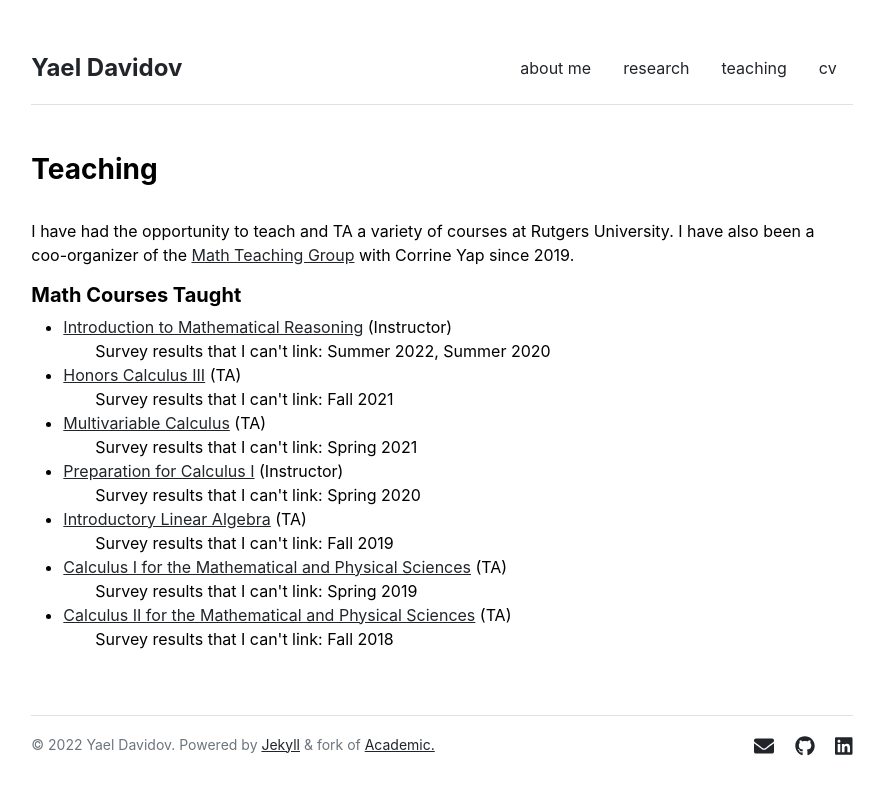
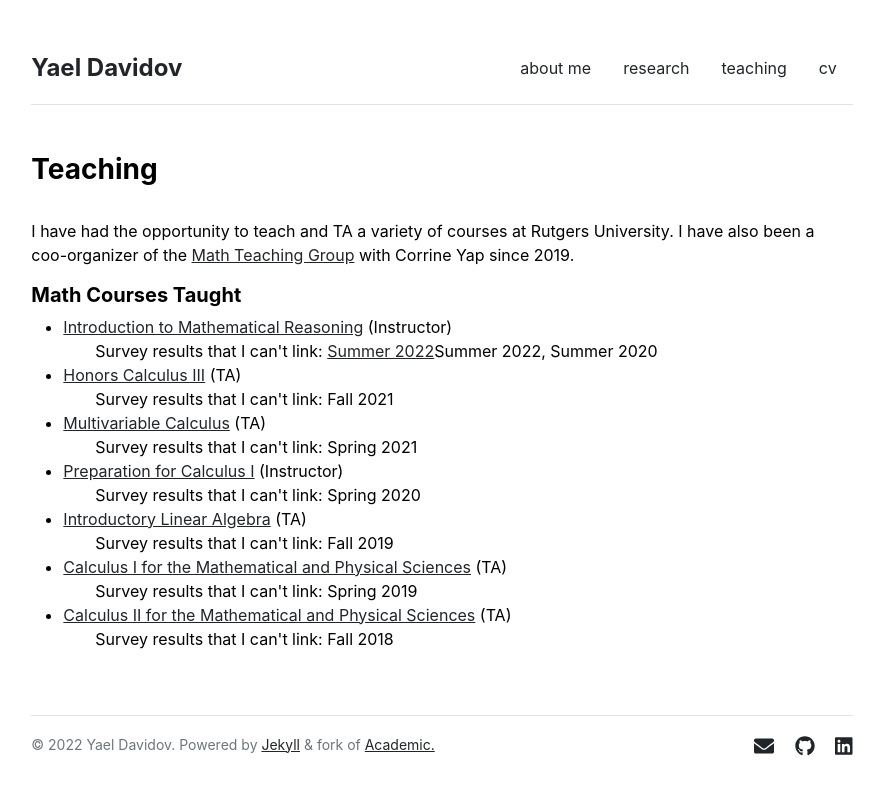
Before and after one commit to yaeldavidov/yaeldavidov.github.io, a Jekyll site: the page built from teaching.md, in a window 1280 px wide. Shown: the top 795 px of the page, without its empty margins (198-1082 px from the left). Built offline with Jekyll 4.4.1, drawn with Linux system fonts in a browser that asks for light colours.

Commit message:
adding courses taught and pdf attempt

```diff
--- a/_layouts/teaching.html
+++ b/_layouts/teaching.html
@@ -10,7 +10,7 @@ layout: default
     <ul>
       <li><a href="https://www.math.rutgers.edu/academics/undergraduate/courses/954-01-640-300-introduction-to-mathematical-reasoning">Introduction to Mathematical Reasoning</a> (Instructor)</li>
       <ul style="list-style: none;">
-      <li> Survey results that I can't link: Summer 2022, Summer 2020</li>
+      <li> Survey results that I can't link: <a href="./surveys/su22.pdf" target="_Blank">Summer 2022</a>Summer 2022, Summer 2020</li>
       </ul>
       <li><a href="https://www.math.rutgers.edu/academics/undergraduate/courses/952-01-640-291-honors-calculus-iii">Honors Calculus III</a> (TA)</li>
       <ul style="list-style: none;">
```
Also changed, not shown: 18 other files.
